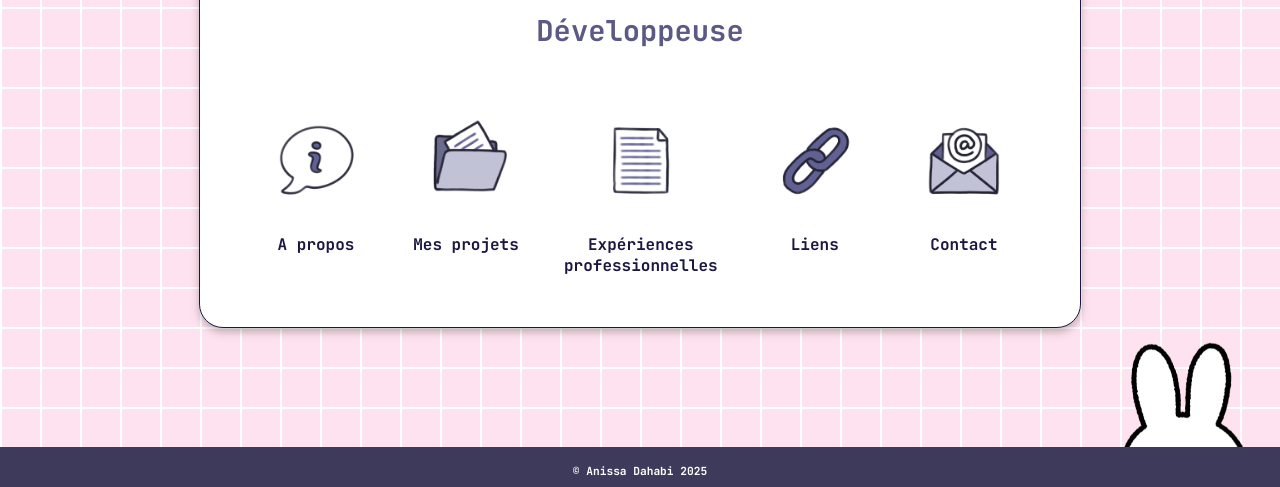
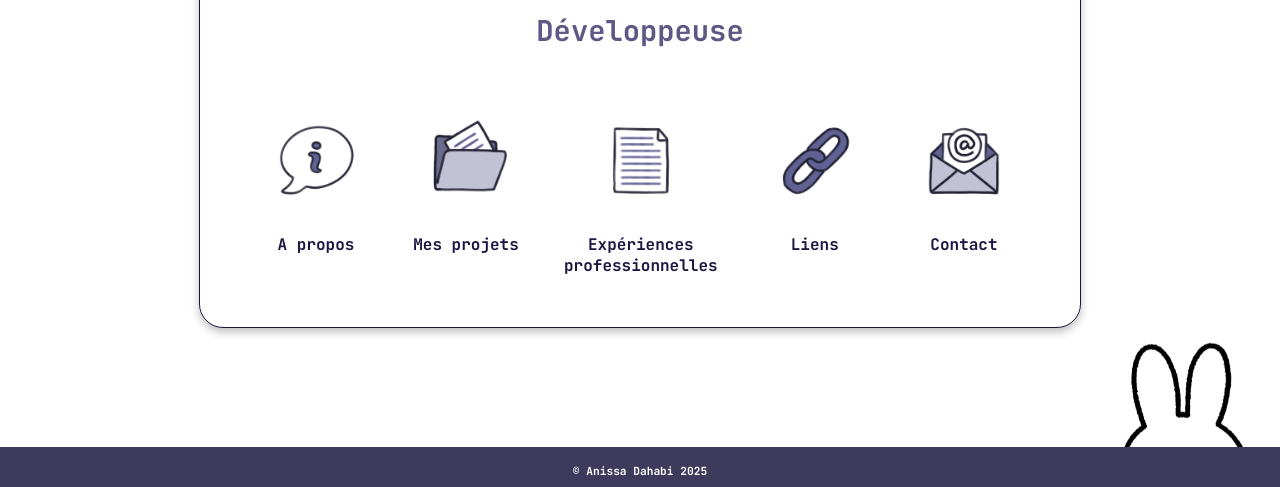
Before and after one commit to AnissaDahabi/Portfolio, a website: page index.html in a window 1280 px wide. Shown: the part 313-800 px from the top of the page. Drawn offline with Linux system fonts and the light colour scheme.

Commit message:
Update style.css

```diff
--- a/style.css
+++ b/style.css
@@ -4,9 +4,9 @@
 
     body {
         //*background: linear-gradient(#F1DCFC, #FCF1FF);*/
-        background-color: #ffe2ef;
+        background-color: ##fff0f3;
         background-opacity: 0.7;
-        background-image:  linear-gradient(#ffffff 2px, transparent 2px), linear-gradient(to right, #ffffff 2px, #ffe2ef 2px);
+        background-image:  linear-gradient(#ffffff 2px, transparent 2px), linear-gradient(to right, #ffffff 2px, ##fff0f3 2px);
         background-size: 40px 40px;
         min-height: 100vh;
         overflow: hidden; /* Hide scrollbars */
```
